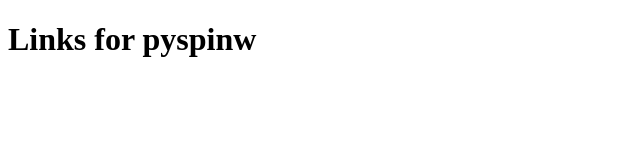
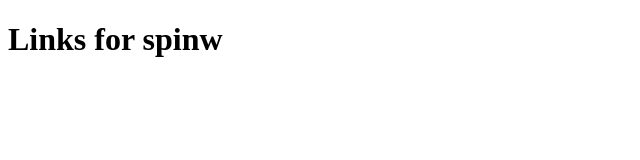
Before and after one commit to SpinW/pypi, a plain HTML site: page spinw/index.html in a window 1280 px wide. Shown: the whole page, without its empty margins (0-640 px from the left). Drawn offline with Linux system fonts and the light colour scheme.

Commit message:
Update index.html

```diff
--- a/spinw/index.html
+++ b/spinw/index.html
@@ -1,10 +1,10 @@
 <!DOCTYPE html>
 <html>
 <head>
-<title>Links for pySpinW (alpha)</title>
+<title>Links for spinw (alpha)</title>
 </head>
 <body>
-<h1>Links for pyspinw</h1>
+<h1>Links for spinw</h1>
 
 </body>
 </html>
```
